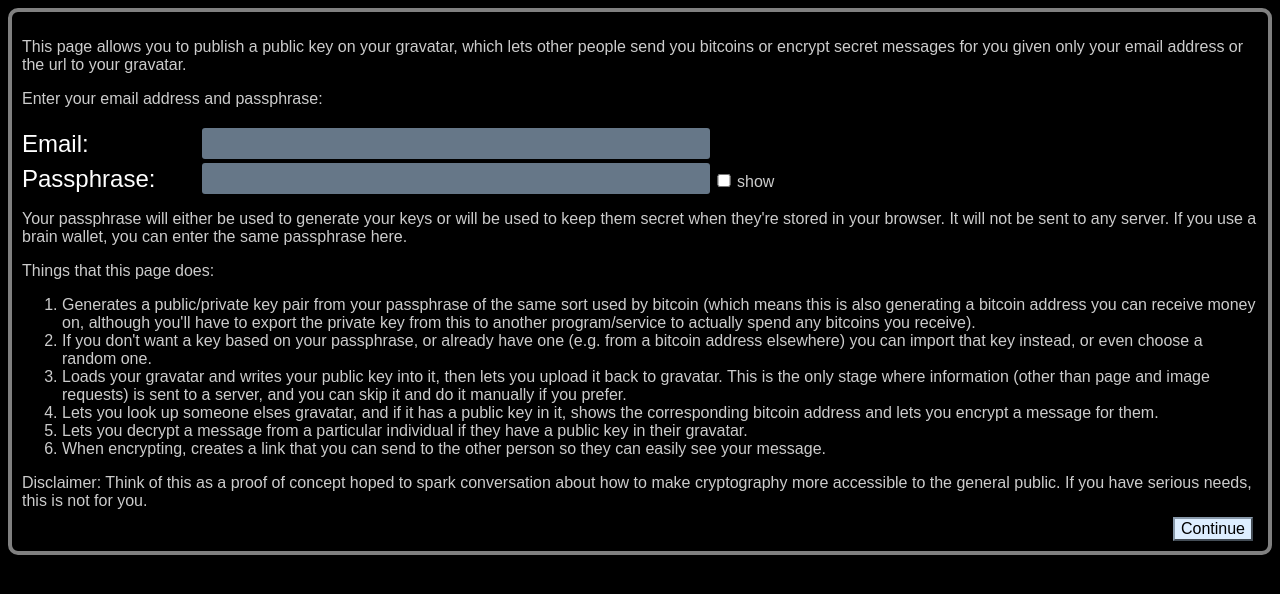
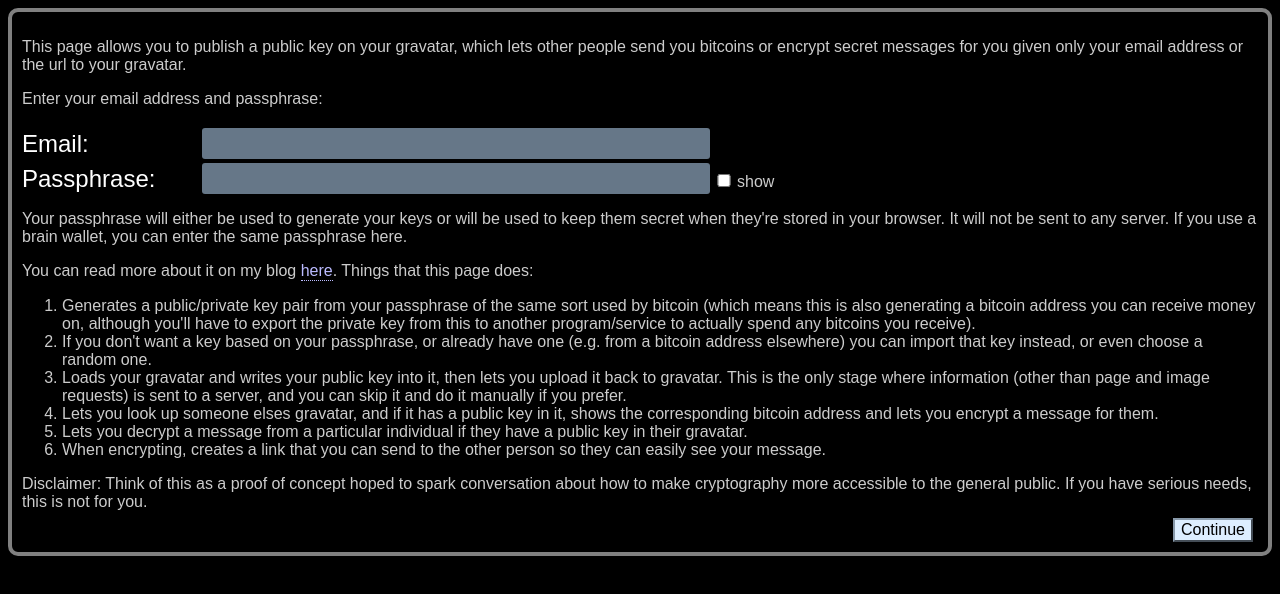
Before and after one commit to kybernetikos/VisualSecrecy, a plain HTML site: page index.html in a window 1280 px wide. Drawn offline with Linux system fonts and the light colour scheme.

Commit message:
linky linky

```diff
--- a/index.html
+++ b/index.html
@@ -33,7 +33,7 @@
 			Your passphrase will either be used to generate your keys or will be used to keep them secret when they're stored in your browser.
 			It will not be sent to any server.  If you use a brain wallet, you can enter the same passphrase here.
 		</p>
-		<p>Things that this page does:
+		<p>You can read more about it on my blog <a href="http://kybernetikos.com/2013/06/22/how-do-we-make-encryption-more-accessible/">here</a>. Things that this page does:
 		<ol><li>
 			Generates a public/private key pair from your passphrase of the same sort used by bitcoin
 			(which means this is also generating a bitcoin address you can receive money on, although you'll
```
